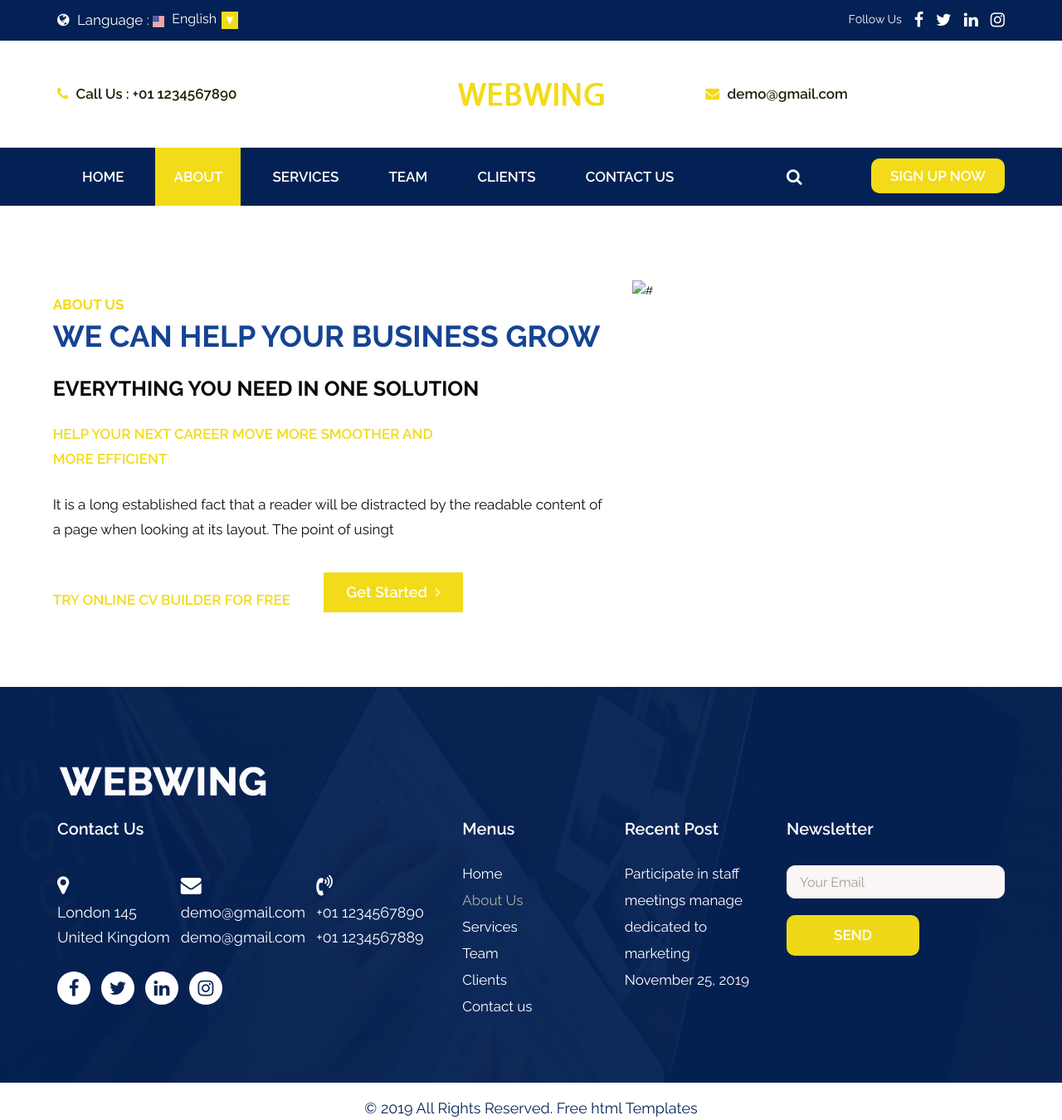
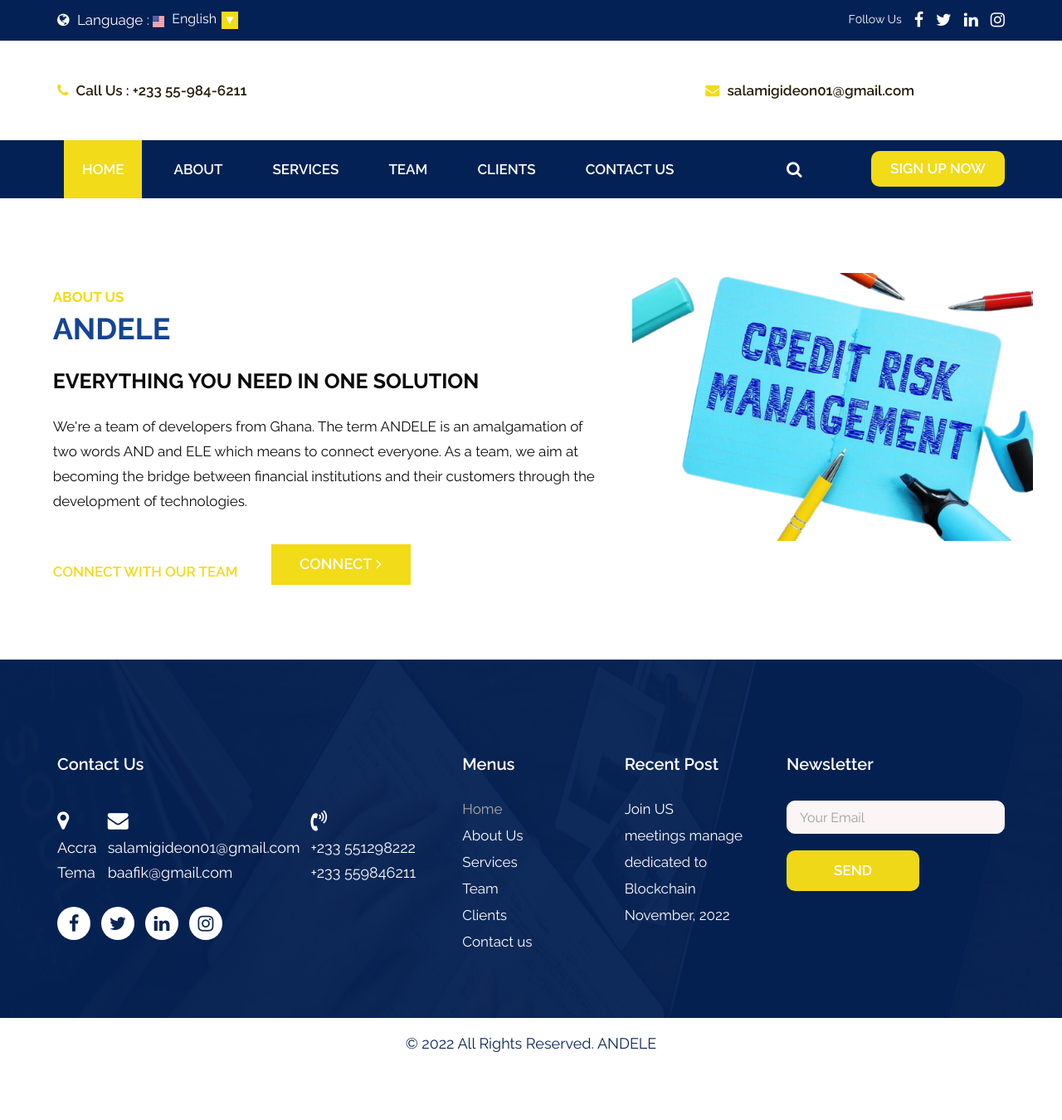
Before and after one commit to SalamiTech/Credit-Risk-Management_ANDELE, a plain HTML site: page about.html in a window 1280 px wide. Shown: the whole page at 83% size. After the commit the page ends 1289 px from the top, so only its background shows below. Drawn offline with nearby package versions, Linux system fonts and the light colour scheme.

Commit message:
Home & About US

```diff
--- a/about.html
+++ b/about.html
@@ -8,7 +8,7 @@
       <meta name="viewport" content="width=device-width, initial-scale=1">
       <meta name="viewport" content="initial-scale=1, maximum-scale=1">
       <!-- site metas -->
-      <title>webwing</title>
+      <title>About Us</title>
       <meta name="keywords" content="">
       <meta name="description" content="">
       <meta name="author" content="">
@@ -46,9 +46,9 @@
                   <div class="row">
                      <div class="col-md-6 col-sm-6">
                         <ul class="lan">
-                           <li><i class="fa fa-globe" aria-hidden="true"></i> Language : <img src="images/fleg.png" alt="#"/></li>
+                           <li><i class="fa fa-globe" aria-hidden="true"></i> Language : <img src="images/fleg.png" alt="#" /></li>
                         </ul>
-                        <form action="#" >
+                        <form action="#">
                            <div class="select-box">
                               <label for="select-box1" class="label select-box1"><span class="label-desc">English</span> </label>
                               <select id="select-box1" class="select">
@@ -82,15 +82,15 @@
                   <div class="row d_flex">
                      <div class="col-md-4 col-sm-4 d_none">
                         <ul class="conta_icon">
-                           <li><a href="#"><i class="fa fa-phone" aria-hidden="true"></i> Call Us : +01 1234567890</a> </li>
+                           <li><a href="#"><i class="fa fa-phone" aria-hidden="true"></i> Call Us : +233 55-984-6211</a> </li>
                         </ul>
                      </div>
-                     <div class="col-md-4 col-sm-4 " >
-                        <a class="logo" href="#"><img src="images/logo.png" alt="#"/></a>
+                     <div class="col-md-4 col-sm-4 ">
+                        <!---I'll change the logo "WEBVIEWING" to ANDELE LOGO--->
                      </div>
                      <div class="col-md-4 col-sm-4 d_none">
                         <ul class="conta_icon ">
-                           <li><a href="#"><i class="fa fa-envelope" aria-hidden="true"></i> demo@gmail.com</a> </li>
+                           <li><a href="#"><i class="fa fa-envelope" aria-hidden="true"></i> salamigideon01@gmail.com</a> </li>
                         </ul>
                      </div>
                   </div>
@@ -102,14 +102,14 @@
                      <div class="col-md-9 col-sm-7">
                         <nav class="navigation navbar navbar-expand-md navbar-dark ">
                            <button class="navbar-toggler" type="button" data-toggle="collapse" data-target="#navbarsExample04" aria-controls="navbarsExample04" aria-expanded="false" aria-label="Toggle navigation">
-                           <span class="navbar-toggler-icon"></span>
+                              <span class="navbar-toggler-icon"></span>
                            </button>
                            <div class="collapse navbar-collapse" id="navbarsExample04">
                               <ul class="navbar-nav mr-auto">
-                                 <li class="nav-item ">
-                                    <a class="nav-link" href="index.html"> Home  </a>
+                                 <li class="nav-item active">
+                                    <a class="nav-link" href="index.html"> Home </a>
                                  </li>
-                                 <li class="nav-item active">
+                                 <li class="nav-item">
                                     <a class="nav-link" href="about.html">about</a>
                                  </li>
                                  <li class="nav-item">
@@ -149,18 +149,19 @@
                <div class="col-md-12 col-lg-7">
                   <div class="about_box">
                      <div class="titlepage">
-                        <h2><strong class="yellow">About US</strong><br> WE CAN HELP YOUR business GROW</h2>
+                        <h2><strong class="yellow">About US</strong><br> ANDELE</h2>
                      </div>
                      <h3>EVERYTHING YOU NEED IN ONE SOLUTION</h3>
-                     <span>HELP YOUR NEXT CAREER MOVE MORE SMOOTHER AND <br> MORE EFFICIENT</span>
-                     <p>It is a long established fact that a reader will be distracted by the readable content of a page when looking at its layout. The point of usingt</p>
-                     <span class="try">TRY ONLINE CV BUILDER FOR Free</span>
-                     <a class="read_morea" href="#">Get Started <i class="fa fa-angle-right" aria-hidden="true"></i></a>
+                     <p>We're a team of developers from Ghana.
+                        The term ANDELE is an amalgamation of two words AND and ELE which means to connect everyone. As a team, we aim at becoming the bridge between financial institutions and their customers through the development of technologies.</p>
+                     <span class="try">CONNECT WITH OUR TEAM</span>
+                     <a class="read_morea" href="#">CONNECT<i class="fa fa-angle-right" aria-hidden="true"></i></a>
                   </div>
                </div>
                <div class="col-md-12 col-lg-5">
                   <div class="about_img">
-                     <figure><img src="images/about_img2.jpg" alt="#"/></figure>
+                     <!---Image would be replaced with team ANDELE-->
+                     <figure><img src="images/bas_ing.png" alt="#" /></figure>
                   </div>
                </div>
             </div>
@@ -169,39 +170,38 @@
       <!-- about section -->
 
       <!--  footer -->
-      <footer >
+      <footer>
          <div class="footer">
             <div class="container">
                <div class="row">
                   <div class="col-md-12">
-                     <a class="logo2" href="#"><img src="images/loogo2.png" alt="#"/></a>
                   </div>
                   <div class="col-lg-5 col-md-6 col-sm-6">
                      <h3>Contact Us</h3>
                      <ul class="location_icon">
-                        <li><a href="#"><i class="fa fa-map-marker" aria-hidden="true"></i></a> London 145
-                           <br> United Kingdom
+                        <li><a href="#"><i class="fa fa-map-marker" aria-hidden="true"></i></a>Accra
+                           <br> Tema
                         </li>
-                        <li><a href="#"><i class="fa fa-envelope" aria-hidden="true"></i></a>demo@gmail.com<br> demo@gmail.com</li>
-                        <li><a href="#"><i class="fa fa-volume-control-phone" aria-hidden="true"></i></a>+01 1234567890<br>+01 1234567889</li>
+                        <li><a href="#"><i class="fa fa-envelope" aria-hidden="true"></i></a>salamigideon01@gmail.com<br> baafik@gmail.com</li>
+                        <li><a href="#"><i class="fa fa-volume-control-phone" aria-hidden="true"></i></a>+233 551298222<br>+233 559846211</li>
                      </ul>
                      <ul class="social_icon">
                         <li> <a href="#"><i class="fa fa-facebook-f"></i></a></li>
                         <li> <a href="#"><i class="fa fa-twitter"></i></a></li>
-                        <li> <a href="#">   <i class="fa fa-linkedin" aria-hidden="true"></i></a></li>
+                        <li> <a href="#"> <i class="fa fa-linkedin" aria-hidden="true"></i></a></li>
                         <li> <a href="#"><i class="fa fa-instagram"></i></a></li>
                      </ul>
                   </div>
                   <div class="col-lg-2 col-md-6 col-sm-6">
                      <h3>Menus</h3>
                      <ul class="link_icon">
-                        <li > <a href="index.html"> Home</a></li>
-                        <li class="active">
+                        <li class="active"> <a href="index.html"> Home</a></li>
+                        <li>
                            <a href="about.html">
                               </i>About Us
                         </li>
                         <li> <a href="service.html"> </i>Services</a></li>
-                         <li> <a href="team.html"></i>Team</a></li>
+                        <li> <a href="team.html"></i>Team</a></li>
                         <li> <a href="client.html"></i>Clients</a></li>
                         <li> <a href="contact.html"></i>Contact us</a></li>
                      </ul>
@@ -209,14 +209,14 @@
                   <div class="col-lg-2 col-md-6 col-sm-6">
                      <h3>Recent Post</h3>
                      <ul class="link_icon">
-                        <li > <a href="#"> Participate in staff </a></li>
+                        <li> <a href="#"> Join US </a></li>
                         <li>
                            <a href="#">
                               meetings manage
                         </li>
                         <li> <a href="#"> dedicated to </a></li>
-                        <li> <a href="#"> marketing</a></li>
-                        <li> <a href="#"> November 25, 2019</a></li>
+                        <li> <a href="#"> Blockchain</a></li>
+                        <li> <a href="#"> November, 2022</a></li>
                      </ul>
                   </div>
                   <div class="col-lg-3 col-md-6 col-sm-6">
@@ -238,7 +238,7 @@
                <div class="container">
                   <div class="row">
                      <div class="col-md-12">
-                        <p>© 2019 All Rights Reserved.<a href="https://html.design/"> Free  html Templates</a></p>
+                        <p>© 2022 All Rights Reserved.<a href="https://andele.agsi-gh.com/"> ANDELE</a></p>
                      </div>
                   </div>
                </div>
```
Also changed, not shown: index.html (+24 -26 lines), images/andele.png (added), images/capito.png (added), images/captain.png, images/client1.jpeg (added), images/client2.jpeg (added), images/client2.jpg (added), images/desmond_1.png (added), images/emma_1.png (added), images/robert_1.png (added), images/salami_1.png (added), images/team1.png (deleted), images/team2.png (deleted), images/team3.png (deleted), 1 more files.
